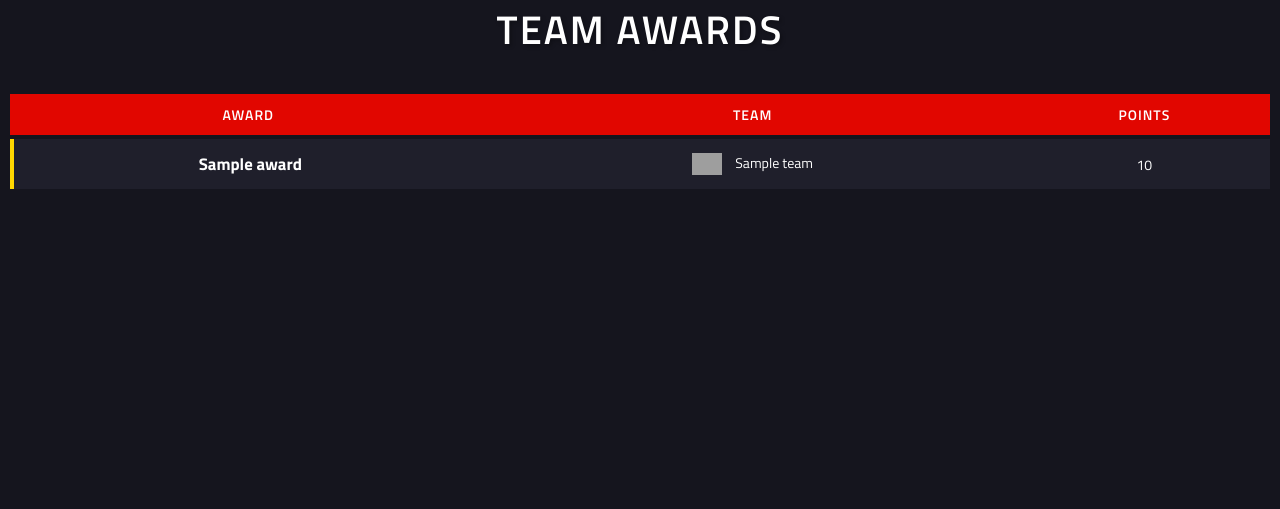
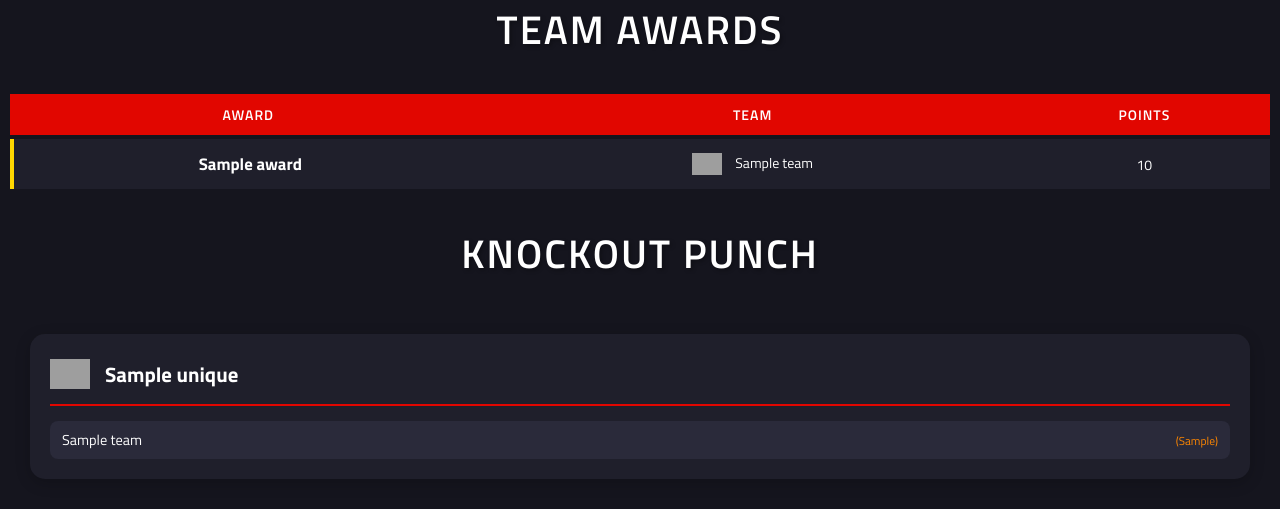
Before and after one commit to sahilvas/fpl-v2, a Flask app: template templates/points_table.html in a window 1280 px wide. Shown: the part 462-971 px from the top of the page. Before the commit the page ends 651 px from the top, so only its background shows below. Run offline with Flask 3, Linux system fonts and the light colour scheme; tables that the repository leaves empty hold one stand-in row (values such as "Sample post"); the template is opened without the code that fills it: values that come from a table or form of the project are taken from there, most other values are stand-ins (such as "Sample title", 1, 10 or a date in 2020); parts of the project's set-up code (start-up, migrations or seed data) failed here and were passed over; grey boxes are pictures that could not be loaded.

Commit message:
knockout punch - new table

```diff
--- a/templates/points_table.html
+++ b/templates/points_table.html
@@ -386,5 +386,104 @@
     </tbody>
 </table>
 
+    <h2>Knockout Punch</h2>
+<style>
+    .knockout-cards {
+        display: grid;
+        grid-template-columns: repeat(auto-fit, minmax(280px, 1fr));
+        gap: 20px;
+        padding: 20px;
+    }
+
+    .team-card {
+        background: #1f1f2b;
+        border-radius: 15px;
+        padding: 20px;
+        box-shadow: 0 4px 15px rgba(0,0,0,0.2);
+        transition: transform 0.3s ease;
+    }
+
+    .team-card:hover {
+        transform: translateY(-5px);
+    }
+
+    .team-header {
+        display: flex;
+        align-items: center;
+        margin-bottom: 15px;
+        padding-bottom: 10px;
+        border-bottom: 2px solid #e10600;
+    }
+
+    .team-header img {
+        width: 40px;
+        height: 40px;
+        margin-right: 15px;
+    }
+
+    .team-header h3 {
+        margin: 0;
+        color: #ffffff;
+        font-size: 1.3em;
+    }
+
+    .player-list {
+        display: grid;
+        grid-template-columns: repeat(auto-fit, minmax(130px, 1fr));
+        gap: 10px;
+    }
+
+    .player-item {
+        background: #2a2a3a;
+        padding: 8px 12px;
+        border-radius: 8px;
+        font-size: 0.9em;
+        display: flex;
+        align-items: center;
+        justify-content: space-between;
+    }
+
+    .player-item span {
+        color: #ff8700;
+        font-size: 0.8em;
+    }
+
+    @media screen and (max-width: 600px) {
+        .knockout-cards {
+            grid-template-columns: 1fr;
+            padding: 10px;
+        }
+
+        .team-card {
+            padding: 15px;
+        }
+
+        .player-list {
+            grid-template-columns: 1fr;
+        }
+    }
+</style>
+
+<div class="knockout-cards">
+    {% set teams = knockout_players.fpl_team.unique() %}
+    {% for team in teams %}
+    <div class="team-card">
+        <div class="team-header">
+            <img src="{{ url_for('static', filename='logos/' + team + '.gif') }}" alt="" />
+            <h3>{{ team }}</h3>
+        </div>
+        <div class="player-list">
+            {% for _, player in knockout_players[knockout_players.fpl_team == team].iterrows() %}
+            <div class="player-item">
+             {{ player['name'] }}
+                <span>({{ player['ipl_team'] }})</span>
+            </div>
+            {% endfor %}
+        </div>
+    </div>
+    {% endfor %}
+</div>
+
+
 </body>
 </html>
--- a/update_scores_html.py
+++ b/update_scores_html.py
@@ -1444,7 +1444,7 @@ def merge_player_points(player_team_points_df, league="FPL"):
 
 
 
-def main(Player, PlayerRanking, PlayerRankingPerDay, player_of_the_day, team_of_the_day, league="", live_players_list=pd.DataFrame(), live_player_scores_df=pd.DataFrame()):
+def main(Player, PlayerRanking, PlayerRankingPerDay, player_of_the_day, team_of_the_day, league="", live_players_list=pd.DataFrame(), live_player_scores_df=pd.DataFrame(), knockout_players_list=pd.DataFrame()):
     #players_df = read_excel_file("players.xlsx")
     #write code to extract players table from cricbattle.db sqllite database and save as dataframe
     # Connect to SQLite database
```
Also changed, not shown: app.py (+46 -4 lines).
